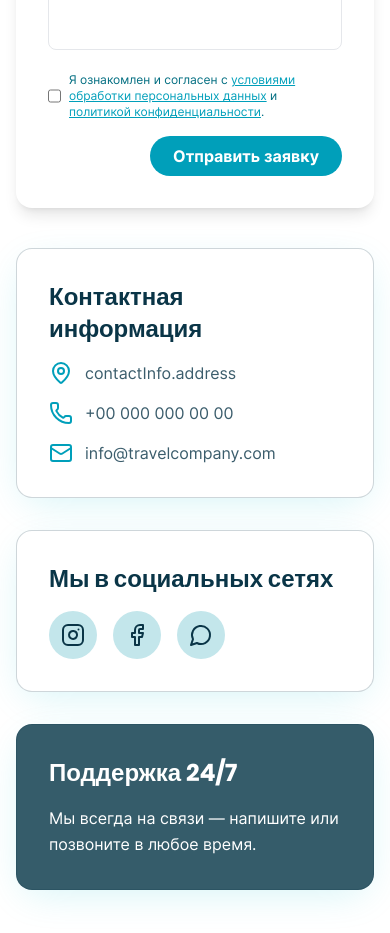
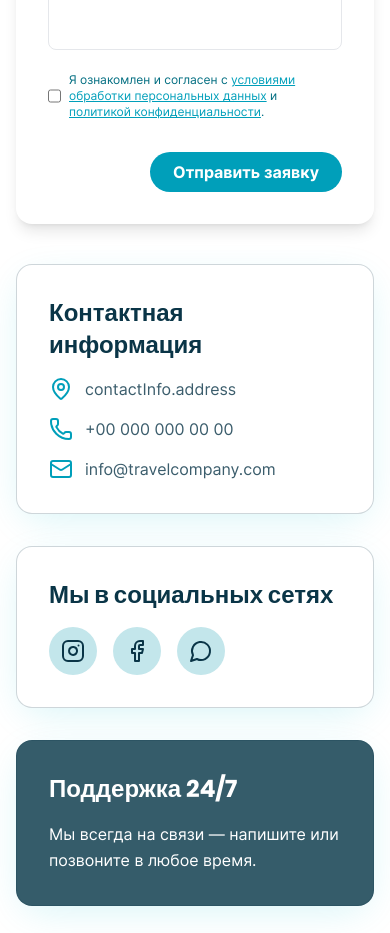
Before and after one commit to nihatonal/inesa_sitava, a React (Create React App) app: page /contact in a window 390 px wide. Shown: the part 1100-2033 px from the top of the page. Built offline with nearby package versions, Linux system fonts and the light colour scheme.

Commit message:
updated margins

```diff
--- a/src/pages/Destinations/Destinations.js
+++ b/src/pages/Destinations/Destinations.js
@@ -44,7 +44,7 @@ export default function Destinations() {
                             initial={{ opacity: 0, y: 30 }}
                             whileInView={{ opacity: 1, y: 0 }}
                             viewport={{ once: true }}
-                            transition={{ duration: 0.4, delay: index * 0.05 }}
+                            transition={{ duration: 0.5, delay: index * 0.1 }}
                             className="rounded-3xl group relative"
                         >
                             <div className="w-full md:w-[400px] h-[450px] rounded-3xl overflow-hidden shadow-xl hover:shadow-2xl bg-gray-200 relative">
--- a/src/pages/contact/ContactForm.js
+++ b/src/pages/contact/ContactForm.js
@@ -243,7 +243,7 @@ const ContactForm = () => {
       {/* Submit */}
       <button
         type="submit"
-        className="col-span-2 ml-auto w-48 bg-primary flex items-center justify-center text-muted rounded-full py-2 font-bold hover:bg-primary-dark transition"
+        className="col-span-2 ml-auto  mt-4  md:mt-0 w-48 bg-primary flex items-center justify-center text-muted rounded-full py-2 font-bold hover:bg-primary-dark transition"
       >
         {!loading ? t("submit") : <Spinner size={24} color="#fff" />}
       </button>
```
